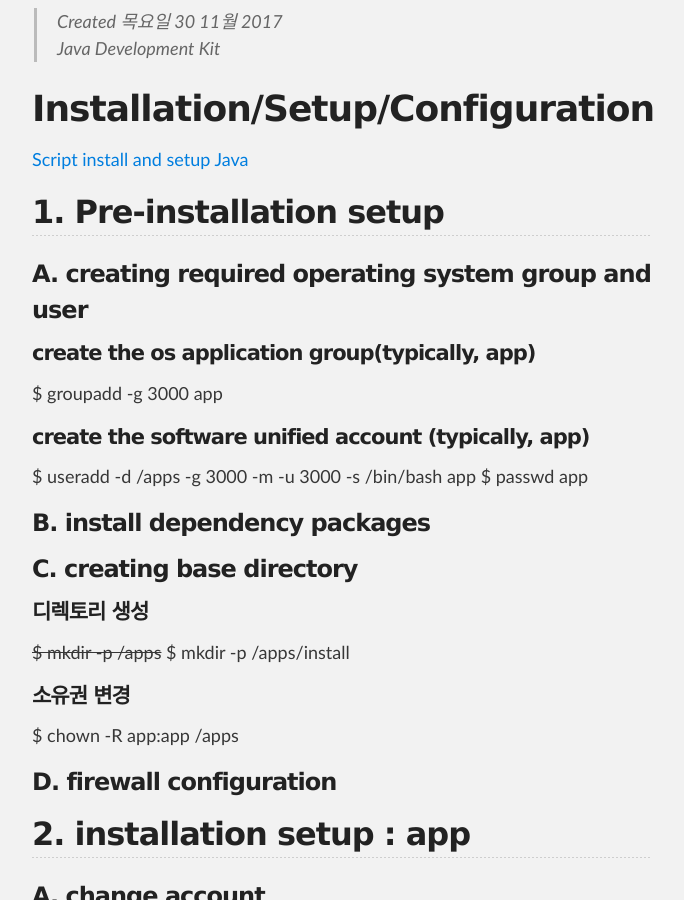
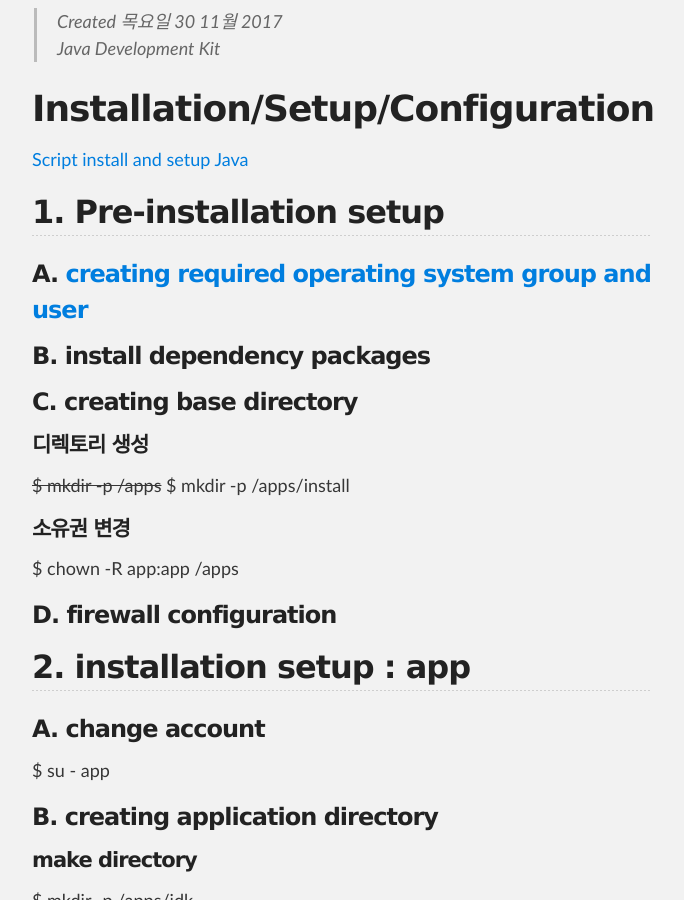
Before and after one commit to unlimited9/unlimited9.github.com, a Jekyll site: the page built from reference.notes/AA/JDK/install.n.setup.md, in a window 1280 px wide and 900 px high, scrolled down 334 px. Shown: the whole window, without its empty margins (298-982 px from the left). Built offline with Jekyll 4.4.1, drawn with Linux system fonts in a browser that asks for light colours; our own code applies the rules of GitHub Pages for plain Markdown files.

Commit message:
Update install.n.setup.md

```diff
--- a/reference.notes/AA/JDK/install.n.setup.md
+++ b/reference.notes/AA/JDK/install.n.setup.md
@@ -9,14 +9,7 @@ Java Development Kit
 
 ## 1. Pre-installation setup
 
-### A. creating required operating system group and user
-
-#### create the os application group(typically, app)
-$ groupadd -g 3000 app
-
-#### create the software unified account (typically, app)
-$ useradd -d /apps -g 3000 -m -u 3000 -s /bin/bash app
-$ passwd app
+### A. [creating required operating system group and user](/reference.notes/TA/system/create.account.n.group.md)
 
 ### B. install dependency packages
 
```
